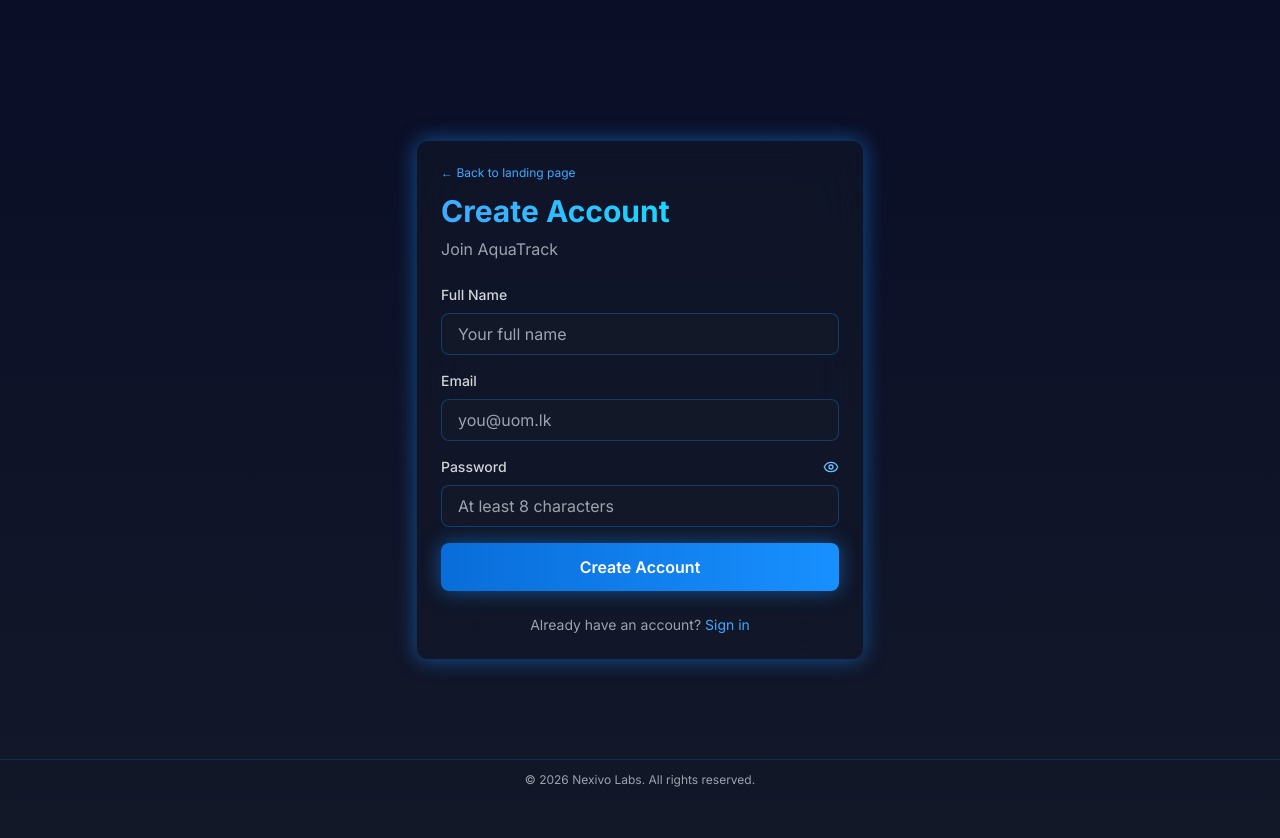
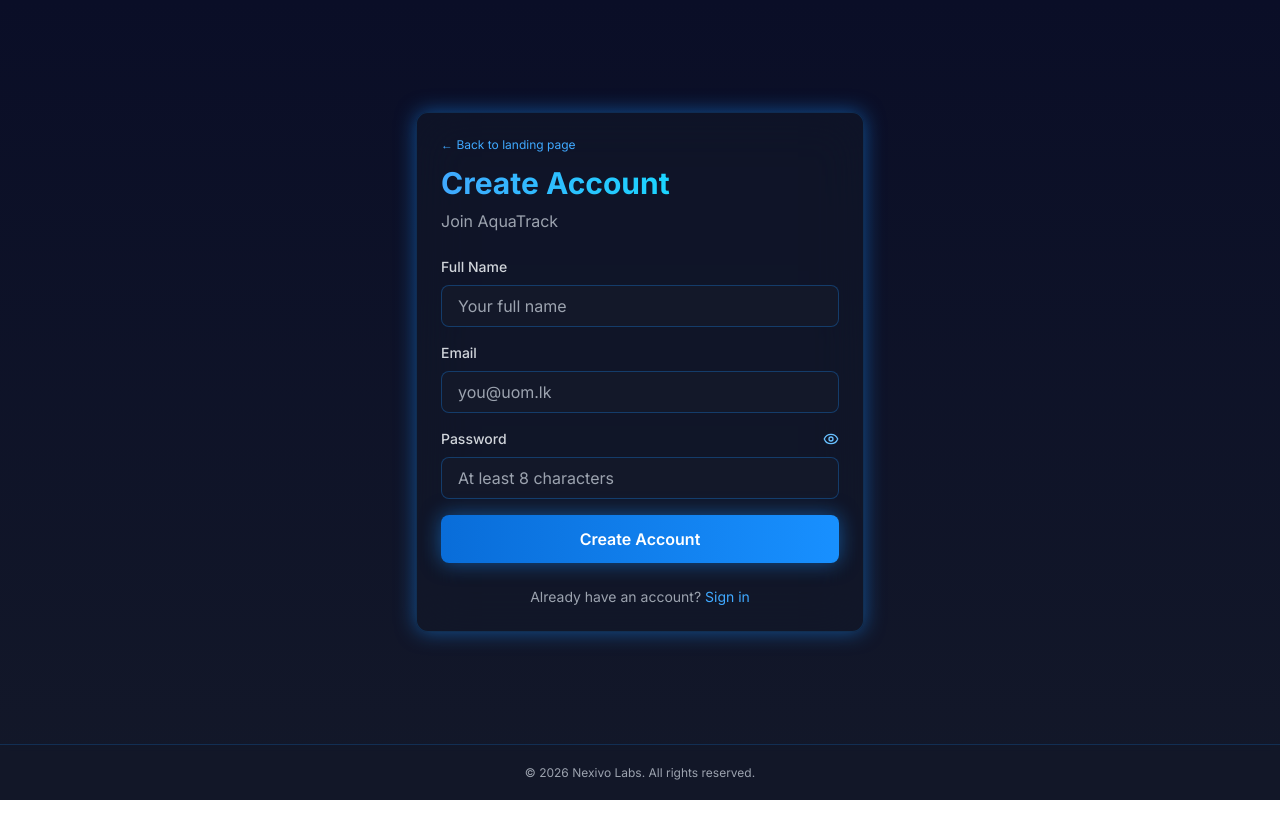
Before and after one commit to Kavindya-Kariyawasam/aquatrack, a Next.js app: page /register in a window 1280 px wide. Shown: the top 838 px of the page. After the commit the page ends 800 px from the top, so only its background shows below. Built offline with nearby package versions, Linux system fonts and the light colour scheme.

Commit message:
feat(ui): fix global layout by fixing footer-safe viewport heights, overflow/scroll behavior, footer border alignment

```diff
--- a/app/(auth)/login/page.tsx
+++ b/app/(auth)/login/page.tsx
@@ -45,7 +45,7 @@
   };
 
   return (
-    <main className="min-h-screen flex items-center justify-center p-4">
+    <main className="min-h-[var(--content-height)] flex items-center justify-center p-4">
       <Card className="w-full max-w-md" hover>
         <p className="mb-3 text-xs text-gray-400">
           <Link href="/" className="text-primary-400 hover:text-primary-300">
--- a/app/(auth)/register/page.tsx
+++ b/app/(auth)/register/page.tsx
@@ -45,7 +45,7 @@
   };
 
   return (
-    <main className="min-h-screen flex items-center justify-center p-4">
+    <main className="min-h-[var(--content-height)] flex items-center justify-center p-4">
       <Card className="w-full max-w-md" hover>
         <p className="mb-3 text-xs text-gray-400">
           <Link href="/" className="text-primary-400 hover:text-primary-300">
--- a/app/(dashboard)/layout.tsx
+++ b/app/(dashboard)/layout.tsx
@@ -85,7 +85,7 @@
   };
 
   return (
-    <div className="min-h-screen flex">
+    <div className="min-h-[var(--content-height)] flex">
       <aside
         className={cn(
           "shrink-0 border-r border-primary-500/20 bg-white/70 dark:bg-dark-card/40 backdrop-blur-xl transition-all duration-300 overflow-hidden",
--- a/app/globals.css
+++ b/app/globals.css
@@ -7,6 +7,8 @@
     --foreground-rgb: 15, 23, 42;
     --background-start-rgb: 246, 250, 255;
     --background-end-rgb: 236, 242, 250;
+    --footer-height: 3.5rem;
+    --content-height: calc(100vh - var(--footer-height) - 1px);
   }
 
   .dark {
@@ -23,6 +25,7 @@
       rgb(var(--background-end-rgb))
     );
     min-height: 100vh;
+    overflow-x: hidden;
   }
 
   ::-webkit-scrollbar {
@@ -63,7 +66,8 @@
   }
 
   .page-container {
-    @apply min-h-screen p-4 md:p-8 animate-fade-in;
+    min-height: var(--content-height);
+    @apply p-4 md:p-8 animate-fade-in;
   }
 
   .section-heading {
--- a/app/layout.tsx
+++ b/app/layout.tsx
@@ -31,9 +31,9 @@
             })();`}
         </Script>
       </head>
-      <body className={`${inter.className} pb-14`}>
+      <body className={`${inter.className} pb-[var(--footer-height)]`}>
         {children}
-        <footer className="fixed bottom-0 inset-x-0 z-40 px-4 py-3 text-center text-xs text-slate-600 dark:text-gray-400 border-t border-slate-200/70 dark:border-primary-500/20 bg-white/85 dark:bg-dark-card/60 backdrop-blur-sm">
+        <footer className="fixed bottom-0 inset-x-0 z-40 h-[var(--footer-height)] px-4 text-center text-xs text-slate-600 dark:text-gray-400 border-t border-slate-200/70 dark:border-primary-500/20 bg-white/85 dark:bg-dark-card/60 backdrop-blur-sm flex items-center justify-center">
           © {year} Nexivo Labs. All rights reserved.
         </footer>
         <Toaster
--- a/app/page.tsx
+++ b/app/page.tsx
@@ -11,7 +11,7 @@
 export default function Home() {
   return (
     <main
-      className={`${spaceGrotesk.className} relative min-h-screen overflow-hidden`}
+      className={`${spaceGrotesk.className} relative min-h-[var(--content-height)] overflow-hidden`}
     >
       <div
         className="absolute inset-0 bg-cover bg-center"
@@ -26,7 +26,7 @@
       <div className="absolute -top-20 -left-20 h-72 w-72 rounded-full bg-cyan-300/20 blur-3xl" />
       <div className="absolute bottom-10 right-0 h-80 w-80 rounded-full bg-sky-500/20 blur-3xl" />
 
-      <section className="relative z-10 mx-auto flex min-h-screen w-full max-w-6xl items-center px-6 py-14 sm:px-10">
+      <section className="relative z-10 mx-auto flex min-h-[var(--content-height)] w-full max-w-6xl items-center px-6 py-14 sm:px-10">
         <div className="w-full max-w-3xl rounded-3xl border border-white/20 bg-slate-950/35 p-8 shadow-[0_20px_70px_rgba(8,47,73,0.45)] backdrop-blur-md sm:p-12">
           <p className="mb-5 inline-flex items-center gap-2 rounded-full border border-cyan-300/40 bg-cyan-300/15 px-4 py-1 text-xs font-semibold uppercase tracking-[0.2em] text-cyan-100">
             <Sparkles size={14} />
```
Also changed, not shown: 1 other file (tests, documents, lock files or other folders).
